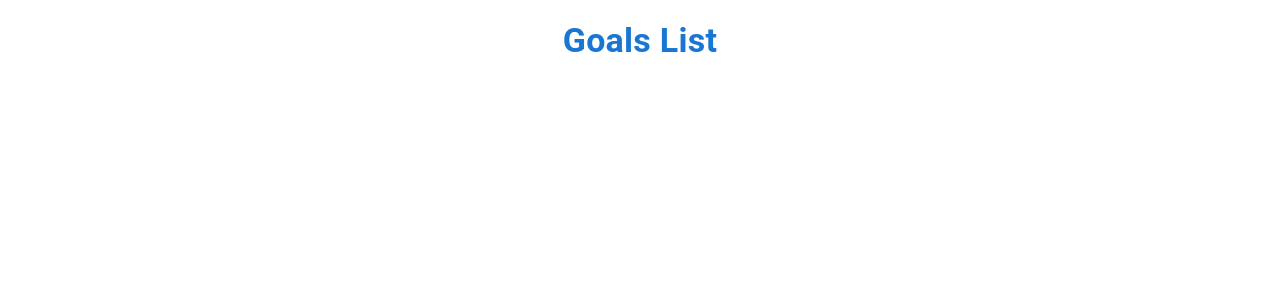
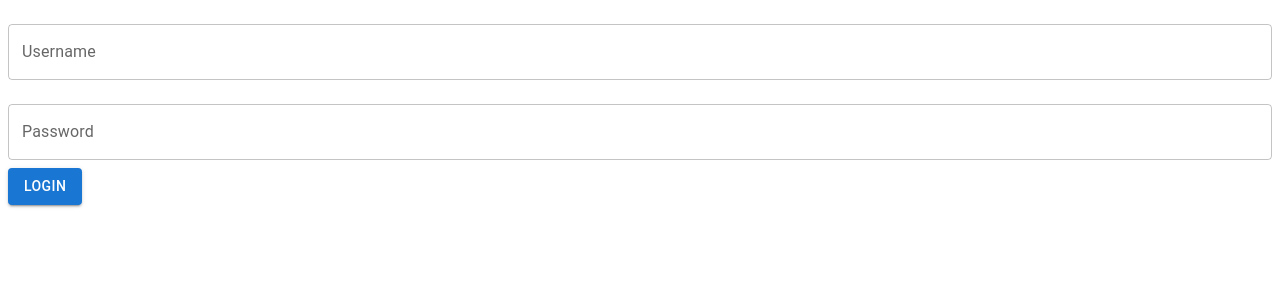
Before and after one commit to v152kuma/javascript-book, a React (Create React App) app in the folder mern-poject/my-app/: page / in a window 1280 px wide. Shown: the top 300 px of the page. Built offline with nearby package versions, Linux system fonts and the light colour scheme.

Commit message:
Refactor code

```diff
--- a/mern-poject/my-app/src/App.js
+++ b/mern-poject/my-app/src/App.js
@@ -1,11 +1,13 @@
 import React from 'react';
 import './App.css';
 import GoalList from './components/GoalList';
+import AddButton from './components/AddButton';
+import LoginForm from './components/LoginForm';
 
 function App() {
   return (
     <div>
-      <GoalList />
+     <LoginForm />
     </div>
   );
 }
--- /dev/null
+++ b/mern-poject/my-app/src/components/AddButton.js
@@ -0,0 +1,22 @@
+import React from "react";
+import { Button } from "@mui/material";
+
+const AddButton = ({ onClick }) => {
+  return (
+    <Button
+      variant="contained"
+      color="primary"
+      onClick={onClick}
+      sx={{
+        margin: "20px",
+        backgroundColor: "#1976d2",
+        "&:hover": {
+          backgroundColor: "#115293",
+        },
+      }}
+    >
+      Add Goal
+    </Button>
+  );
+}
+export default AddButton;
--- /dev/null
+++ b/mern-poject/my-app/src/components/LoginForm.js
@@ -0,0 +1,17 @@
+//use material ui for the login form
+//add the imports from material ui
+import React from "react";
+import { TextField, Button } from "@mui/material";
+
+ const LoginForm = () => {
+
+  return (
+    <form noValidate autoComplete="off">
+      <TextField label="Username" variant="outlined" fullWidth margin="normal" />
+      <TextField label="Password" type="password" variant="outlined" fullWidth margin="normal" />
+      <Button variant="contained" color="primary" type="submit">Login</Button>
+    </form>
+  );
+}
+
+export default LoginForm;
```
